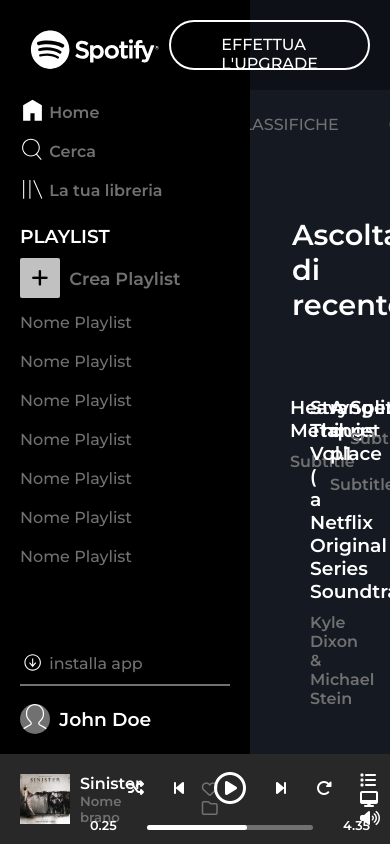
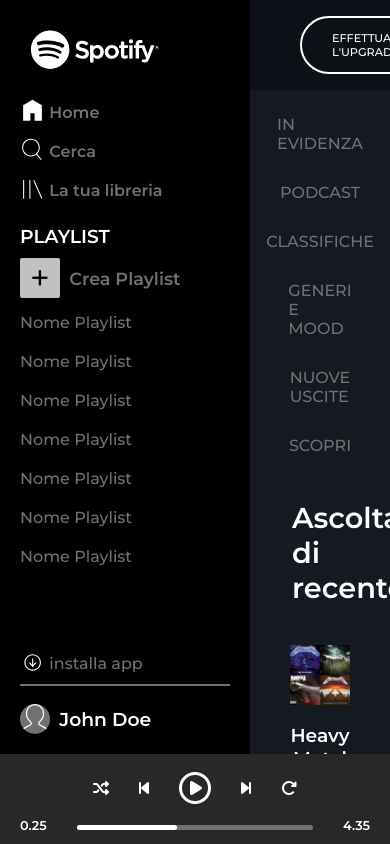
Before and after one commit to Finnedorn/html-css-spotifyweb, a plain HTML site: page index.html in a window 390 px wide. Drawn offline with Linux system fonts and the light colour scheme.

Commit message:
added media quaries settings (max widths 576-768-992-1200px)

```diff
--- a/css/style.css
+++ b/css/style.css
@@ -201,7 +201,7 @@
 
 .main-menù>ul {
     display: flex;
-    flex-flow: row;
+    flex-flow: row wrap;
     justify-content: center;
 }
 
@@ -260,7 +260,7 @@
 .cta-button-wrapper {
     border-radius: 50px;
     border: 2px solid var(--color-white);
-    margin: 20px;
+    margin: 20px 30px 20px;
     padding: 13px 50px;
 }
 
@@ -276,7 +276,7 @@
     height: 90px;
     background-color: var(--color-dark-grey);
     position: fixed;
-    z-index: 1000;
+    z-index: 1001;
     bottom: 0;
     left: 0;
     display: flex;
@@ -316,7 +316,7 @@
 }
 
 .midbar-audio {
-    width: 80%;
+    width: 60%;
 }
 
 .midbar-audio-icons, .playbar {
@@ -371,3 +371,88 @@
     background-color: var(--color-white);
     border-radius: 50px;
 }
+
+/*media quary*/
+
+@media screen and (max-width: 1200px) {
+
+    .sidebar-audio-album {
+        padding-right: 30px;
+    }
+
+    .sidebar-audio-album>div>h4, h5 {
+        display: none;
+    }
+
+    .volbar-total {
+        display: none;
+    }
+
+}
+
+@media screen and (max-width: 992px) {
+
+    .card {
+        width: calc(100% / 4);
+    }
+
+    .sidebar-audio-album {
+        padding-right: 20px;
+    }
+
+}
+
+@media screen and (max-width: 768px) {
+
+    .card {
+        width: calc(100% / 3);
+    }
+
+    .sidebar-audio-album {
+        display: none;
+    }
+
+    .cta {
+        align-items: center;
+    }
+
+    .cta-button-wrapper>a {
+        font-size: 0.8rem;
+        display: inline-block;
+        border: 2px solid var(--color-white);
+        padding: 13px 30px;
+        border-radius: 50px;
+    }
+
+    .cta-button-wrapper {
+        margin: 0;
+        border: 0;
+    }
+
+}
+
+
+@media screen and (max-width: 576px) {
+
+    .card {
+        width: calc(100% / 1);
+    }
+
+    .midbar-audio {
+        width: 100%;
+    }
+
+    .sidebar-audio {
+        display: none;
+    }
+
+    .cta-button-wrapper {
+        width: 100%;
+    }
+
+    .cta-button-wrapper>a {
+        font-size: 0.7rem;
+    }
+
+
+}
```
